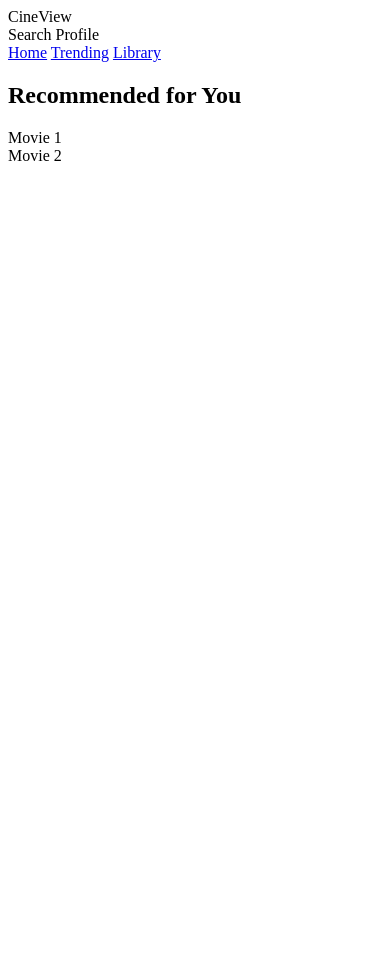
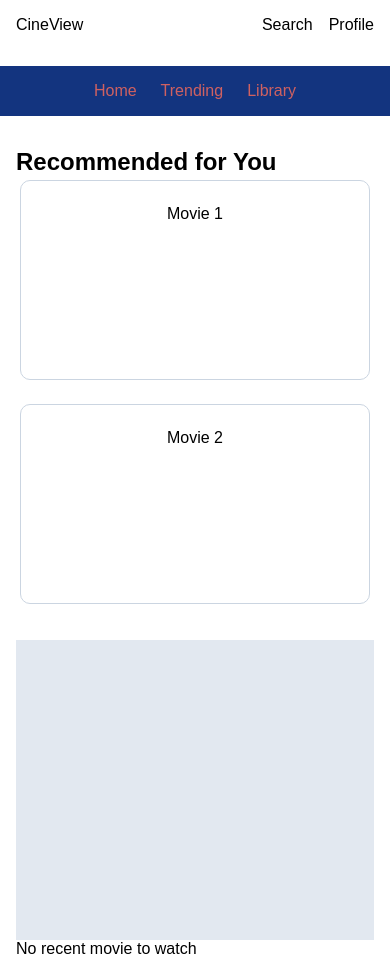
Before and after one commit to justinjnr23-hub/CineView-Dashboard, a plain HTML site: page index.html in a window 390 px wide. Before the commit the page ends 844 px from the top, so only its background shows below. Drawn offline with Linux system fonts and the light colour scheme.

Commit message:
Fix:add viewport meta tag for mobile devices scaling

```diff
--- a/index.html
+++ b/index.html
@@ -2,7 +2,9 @@
 <html lang="en">
 <head>
     <meta charset="UTF-8">
+    <meta name="viewport" content="width=device-width, initial-scale=1.0">
     <title>CineView Dashboard</title>
+    <link rel="stylesheet" href="style.css">
 </head>
 <body>
 
@@ -29,6 +31,10 @@
                 <div class="movie-card">Movie 1</div>
                 <div class="movie-card">Movie 2</div>
             </div>
+            <section class="empty-section">
+            <div class="empty-state"></div>
+            <p>No recent movie to watch</p>
+            </section>
         </main>
     </div>
 
```
